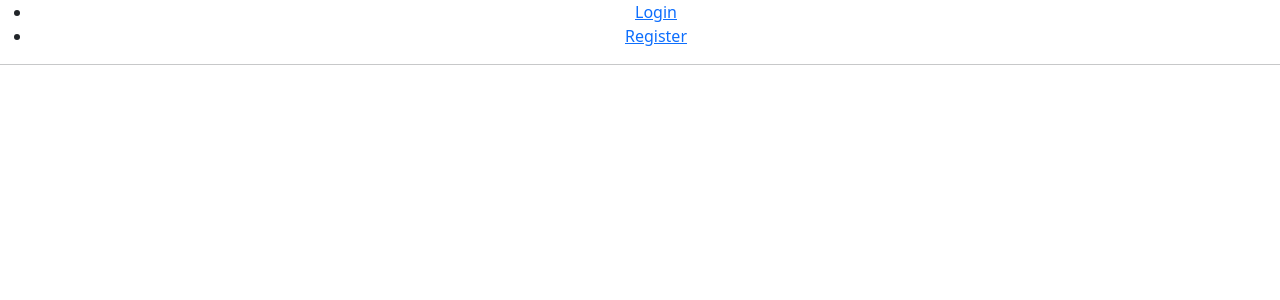
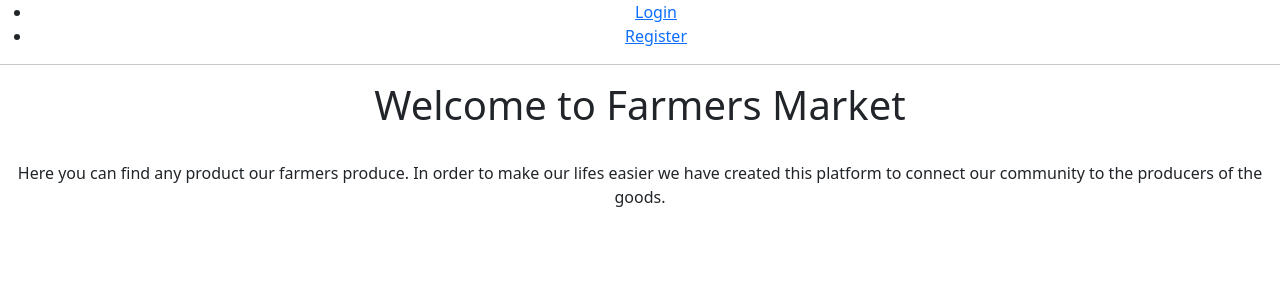
Before and after one commit to mintesGeb/FarmersMarket, a React (Create React App) app in the folder Frontend/my-app/: page / in a window 1280 px wide. Shown: the top 300 px of the page. Built offline with nearby package versions, Linux system fonts and the light colour scheme.

Commit message:
Home page

```diff
--- a/Frontend/my-app/src/App.js
+++ b/Frontend/my-app/src/App.js
@@ -22,6 +22,7 @@ import UserProfile from "./components/UserProfile";
 import FarmersProfile from "./components/FarmersComponents/FarmersProfile";
 import FarmerProfileEdit from "./components/FarmersComponents/FarmerProfileEdit";
 import MyProducts from "./components/FarmersComponents/MyProducts";
+import Home from "./components/Home";
 
 export const LoginContext = React.createContext();
 
@@ -136,6 +137,7 @@ class App extends React.Component {
               <Login></Login>
             </LoginContext.Provider>
           </Route>
+          <Route exact path="/" component={Home}/>
           <Route path="/register" component={Register} />
           <Route path="/products" component={Products} />
           <Route path="/my-products" component={MyProducts} />
--- a/Frontend/my-app/src/components/FarmersComponents/Review.js
+++ b/Frontend/my-app/src/components/FarmersComponents/Review.js
@@ -1,10 +1,25 @@
-function Review (props){
-    return(
-        <div>
+import React, { Component } from 'react'
 
-            <h4>{props.title}</h4>
-            <p>{props.description}</p>
-        </div>
-    )
+export default class Review extends Component {
+    state = { showButton: false }
+
+    showReview=()=>{
+
+    }
+
+
+    render() {
+        return (
+            <div>
+                <h4>{this.props.title}</h4>
+                <p>{this.props.description}</p>
+                <input
+                    type="button"
+                    name="show"
+                    value="Add Review"
+                    onClick={()=>this.showReview()}/>
+
+            </div>
+        )
+    }
 }
-export default Review;
--- /dev/null
+++ b/Frontend/my-app/src/components/Home.js
@@ -0,0 +1,16 @@
+import React, { Component } from 'react'
+
+export default class Home extends Component {
+    render() {
+        return (
+            <div>
+                <h1>Welcome to Farmers Market</h1><br/>
+                <p>
+                    Here you can find any product our farmers produce. In order to make our lifes
+                    easier we have created this platform to connect our community to the producers
+                    of the goods.
+                </p>
+            </div>
+        )
+    }
+}
```
